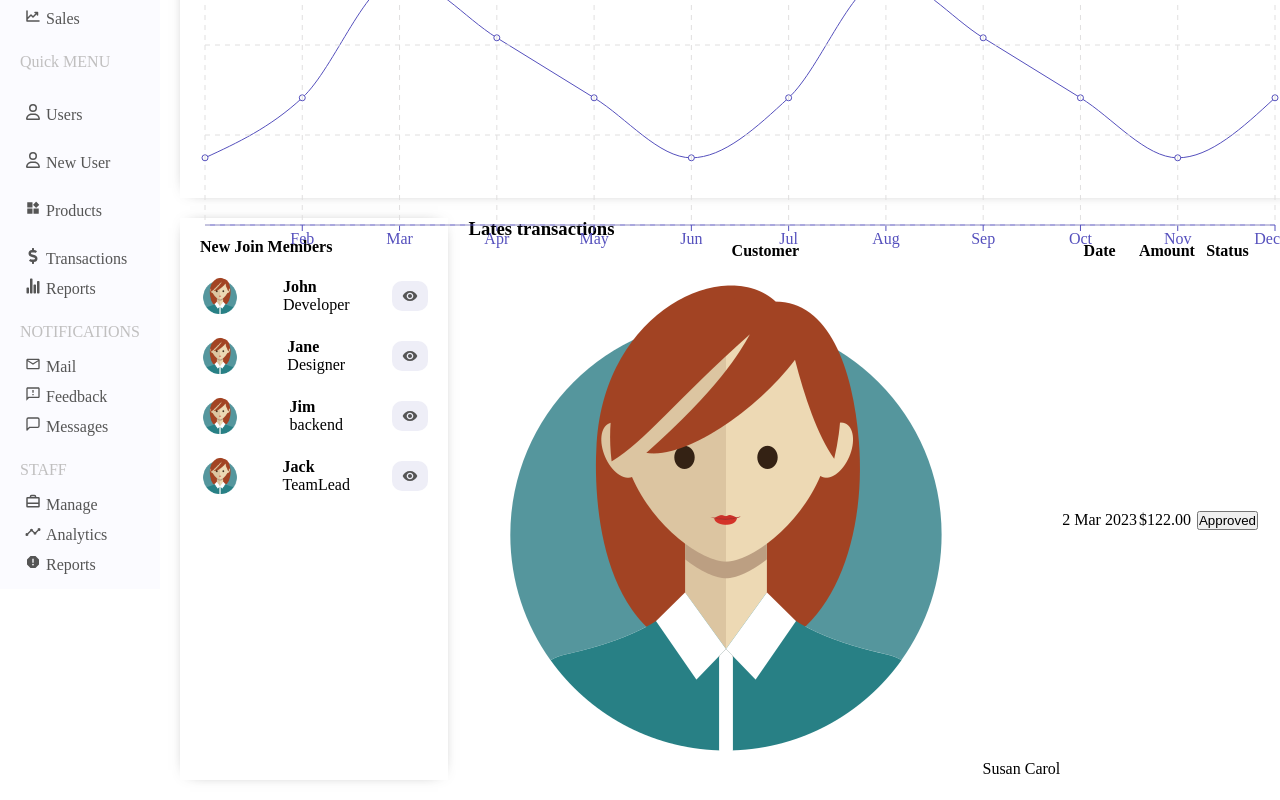
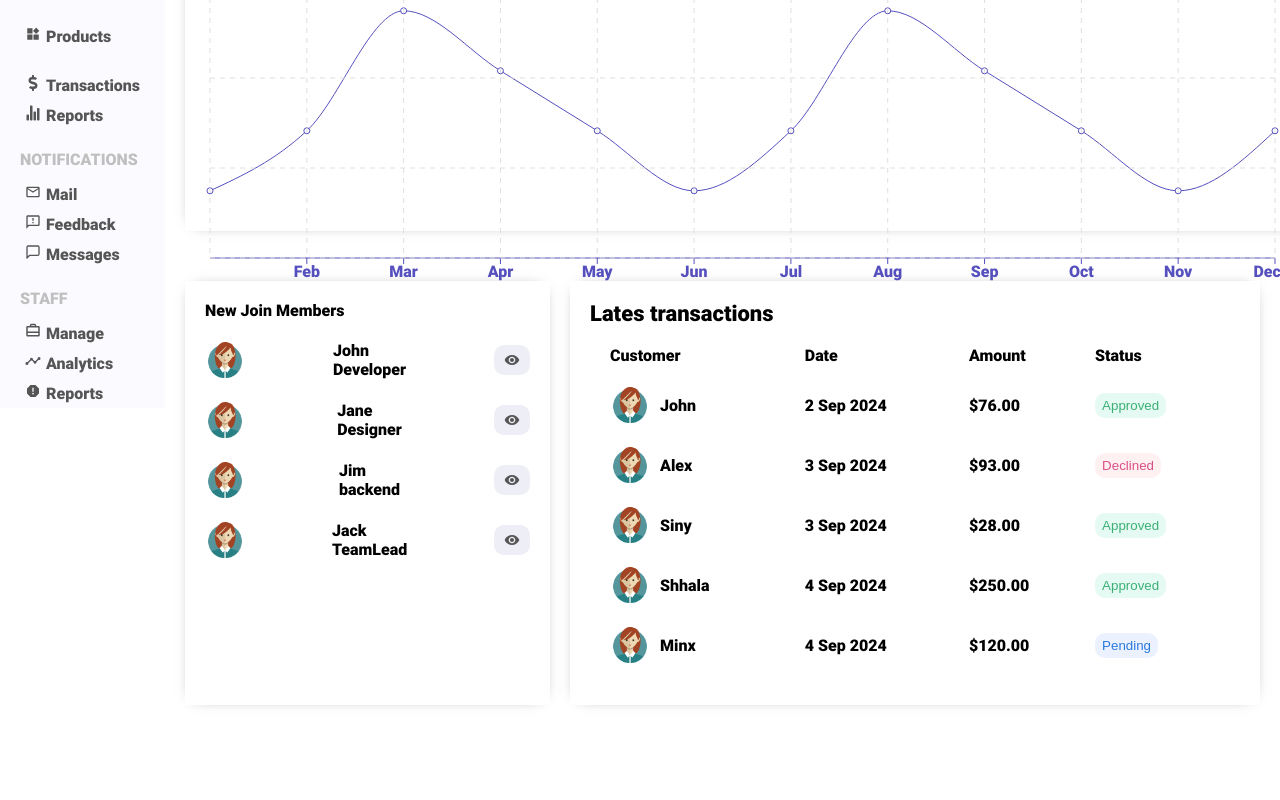
Before and after one commit to LeiliAQ/Admin-Center, a React (Create React App) app: page / in a window 1280 px wide. Shown: the part 442-1242 px from the top of the page. After the commit the page ends 1167 px from the top, so only its background shows below. Built offline with nearby package versions, Linux system fonts and the light colour scheme.

Commit message:
homeWidgets DONE 25July

```diff
--- a/src/App.css
+++ b/src/App.css
@@ -1,5 +1,10 @@
+@font-face {
+    font-family: 'Roboto-Black';
+    src: url('./../public/assets/fonts/Roboto-Black.ttf');
+}
 html{
     box-sizing: border-box;
+    font-family: 'Roboto-Black';
 }
 *,*::before,::after{
     box-sizing: border-box;
@@ -11,8 +16,8 @@ html{
 .container{
     display: flex;
     /* justify-content: space-between; */
-    align-items: center;
-    margin-top: 20px;
+    align-items: top;
+    margin-top: 50px;
 }
 .link{
     text-decoration:none;
--- a/src/Components/widgetlg/Widgetlg.css
+++ b/src/Components/widgetlg/Widgetlg.css
@@ -1,24 +1,38 @@
+.widgetlg{
+    flex: 2;
+    padding: 20px;
+    box-shadow: 0 0 15px -10px rgba(0,0,0,0.75);
+}
 
 .widgetlg__title{
-
+    font-size: 22px;
+    font-weight: 600;
 }
 .widgetlg__table{
-
-}
-.widgetlg{
-
+    width: 100%;
+    border-spacing: 20px;
 }
 .widgetlg__th{
-
+    text-align: left;
 }
 .widgetlg__user{
-
+    display: flex;
+    align-items: center;
+    font-weight: 600;
+    color: rgb(0, 0, 0);
+}
+.widgetlg__image{
+    width: 40px;
+    height: 40px;
+    border-radius: 50%;
+    object-fit: cover;
+    margin-right: 10px;
 }
 .widgetlg__username{
 
 }
-.widgetlg__date{
-
+.widgetlg__date,.widgetlg__amount{
+    font-weight: 300;
 }
 .widgetlg__amount{
 
@@ -26,3 +40,20 @@
 . widgetlg__status{
 
 }
+.widgetlg__button{
+    padding: 5px 7px;
+    border: none;
+    border-radius: 10px;
+}
+.widgetlg__button.Approved{
+    background-color: #e5faf2;
+    color: #3bb077;
+}
+.widgetlg__button.Declined{
+    background-color: #fff0f1;
+    color: #d95087;
+}
+.widgetlg__button.Pending{
+    background-color: #ebf1fe;
+    color: #2a7ade;
+}
--- a/src/Components/widgetlg/Widgetlg.jsx
+++ b/src/Components/widgetlg/Widgetlg.jsx
@@ -1,11 +1,12 @@
 import React from 'react'
 import './Widgetlg.css'
+import { transactions } from '../../data'
 export default function Widgetlg() {
     const Button=({type})=>{
-        return <button className={'widgetlg__button'+type}>{type}</button>
+        return <button className={'widgetlg__button '+type}>{type}</button>
     }
   return (
-    <div>
+    <div className='widgetlg'>
       <h3 className="widgetlg__title">Lates transactions</h3>
       <table className="widgetlg__table">
         <tr className="widgetlg-tr">
@@ -14,18 +15,25 @@ export default function Widgetlg() {
           <th className="widgetlg__th">Amount</th>
           <th className="widgetlg__th">Status</th>
         </tr>
-        <tr className="widgetlg-tr">
-          <td className="widgetlg__user">
-            <img src="./assets/images/avatar.png" alt="" />
-            <span className="widgetlg__username">Susan Carol</span>
-          </td>
-          <td className="widgetlg__date">2 Mar 2023</td>
-          <td className="widgetlg__amount">$122.00</td>
-          <td className="widgetlg__status">
-            <Button type="Approved"/>
-          </td>
 
-        </tr>
+          {
+          transactions.map(purchase=>(
+            <tr id={purchase.id} className="widgetlg-tr">
+              <>
+                <td className="widgetlg__user">
+                  <img className='widgetlg__image' src={purchase.img} alt="" />
+                  <span className="widgetlg__username">{purchase.username}</span>
+                </td>
+                <td className="widgetlg__date">{purchase.date}</td>
+                <td className="widgetlg__amount">{purchase.amount}</td>
+                <td className="widgetlg__status">
+                <Button type={purchase.status}/>
+                </td>
+              </>
+            </tr>
+            ))
+          }
+
       </table>
 
     </div>
--- a/src/Pages/Home/Home.css
+++ b/src/Pages/Home/Home.css
@@ -1,4 +1,5 @@
 .homeWidgets{
     display: flex;
     margin: 20px;
+    margin-top: 50px;
 }
--- a/src/data.js
+++ b/src/data.js
@@ -56,4 +56,11 @@ const newMembers=[
     {id:4,username:'Jack',title:'TeamLead',img:'./assets/images/avatar.png'},
 ]
 
-export {xAxisData,newMembers}
+const transactions=[
+    {id:1,username:'John',date:'2 Sep 2024',amount:'$76.00',status:'Approved',img:'./assets/images/avatar.png'},
+    {id:1,username:'Alex',date:'3 Sep 2024',amount:'$93.00',status:'Declined',img:'./assets/images/avatar.png'},
+    {id:1,username:'Siny',date:'3 Sep 2024',amount:'$28.00',status:'Approved',img:'./assets/images/avatar.png'},
+    {id:1,username:'Shhala',date:'4 Sep 2024',amount:'$250.00',status:'Approved',img:'./assets/images/avatar.png'},
+    {id:1,username:'Minx',date:'4 Sep 2024',amount:'$120.00',status:'Pending',img:'./assets/images/avatar.png'},
+]
+export {xAxisData,newMembers,transactions}
```
Also changed, not shown: public/assets/fonts/Roboto-Black.ttf (added), src/Components/widget/Widgetsm.jsx (indentation only).
